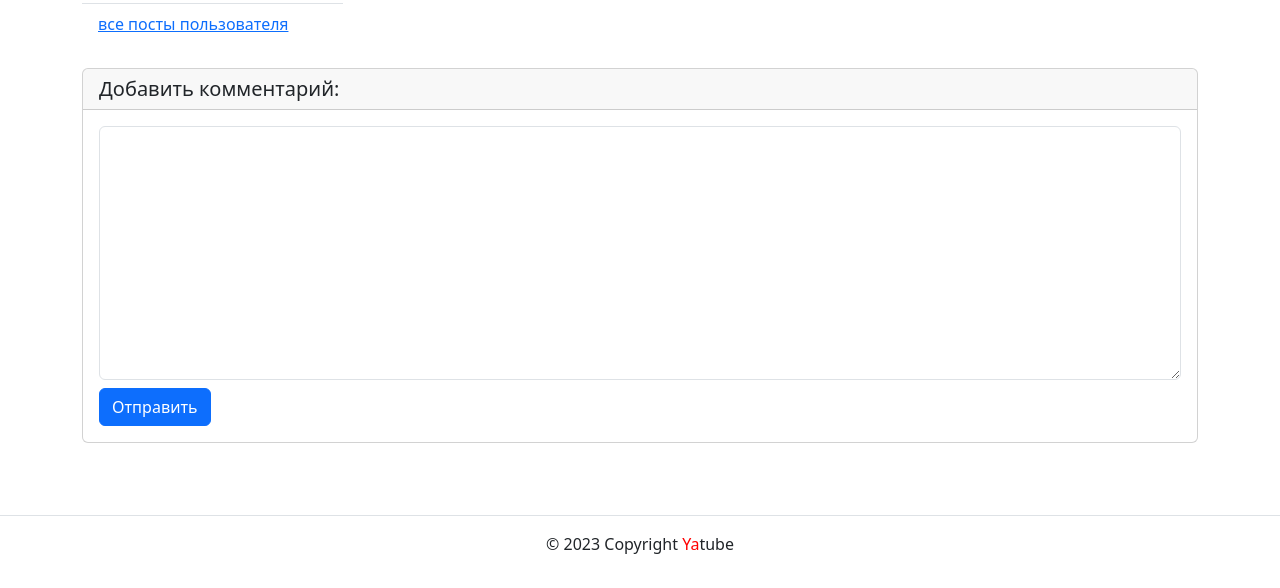
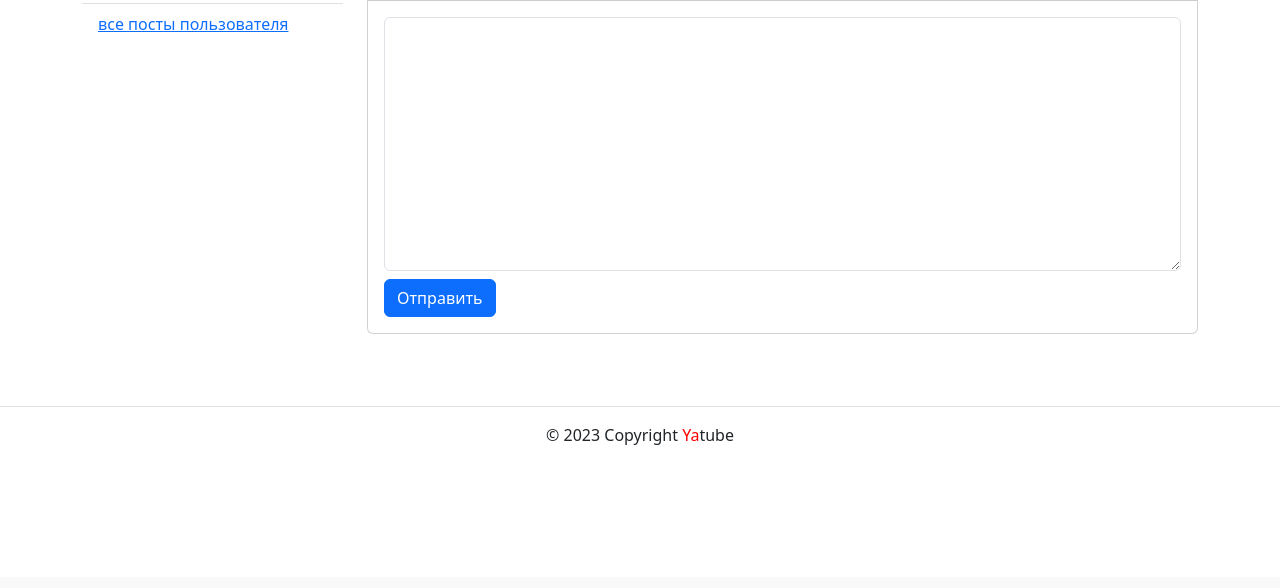
Before and after one commit to DPavlen/hw04_tests, a Django app: template yatube/templates/posts/post_detail.html in a window 1280 px wide. Shown: the part 223-811 px from the top of the page. After the commit the page ends 668 px from the top, so only its background shows below. Run offline with Django 3.2, Linux system fonts and the light colour scheme; the template is opened without the code that fills it: values that come from a table or form of the project are taken from there, others are empty; the visitor is signed in with stand-in values (Sample User, id 1); some libraries are stand-ins or nearby versions.

Commit message:
Comments for template post_detail

```diff
--- a/yatube/templates/posts/post_detail.html
+++ b/yatube/templates/posts/post_detail.html
@@ -44,12 +44,9 @@
           <a class="btn btn-primary" href="{% url 'posts:post_edit' post.id %}">
             редактировать запись
           </a>
-        </article>
-        </div>
-
           <!-- эта форма видна только авторизованному пользователю  -->
+          <div class="card my-4">
             {% if user.is_authenticated %}
-          <div class="card my-4">
             <h5 class="card-header">Добавить комментарий:</h5>
             <div class="card-body">
             <form method="post" action="{% url 'posts:add_comment' post.id %}">
@@ -60,11 +57,10 @@
               <button type="submit" class="btn btn-primary">Отправить</button>
             </form>
           </div>
+          {% endif %}
           </div>
-          {% endif %}
-
+          <div class="media mb-4">
           {% for comment in comments %}
-          <div class="media mb-4">
          <div class="media-body">
             <h5 class="mt-0">
               <a href="{% url 'posts:profile' comment.author.username %}">
@@ -75,9 +71,8 @@
               {{ comment.text }}
             </p>
           </div>
+        </article>
       </div>
 {% endfor %}
-
-
+{% endblock %}
 </div>
-{% endblock %}
```
Lines whose indentation alone changed are shown as unchanged.
